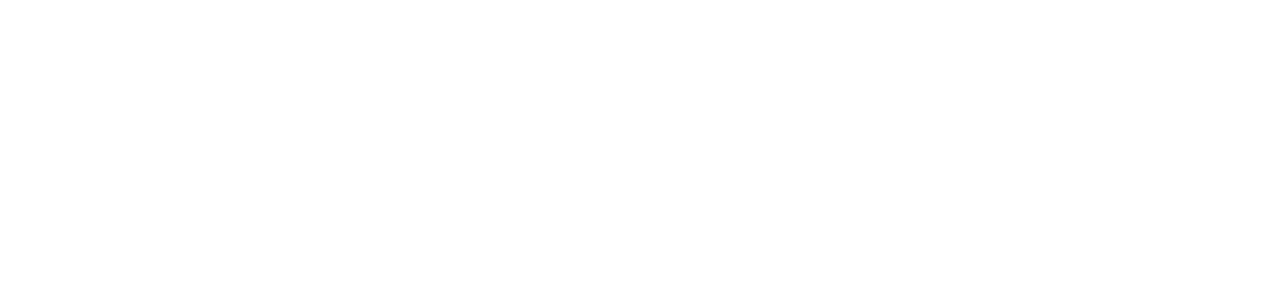
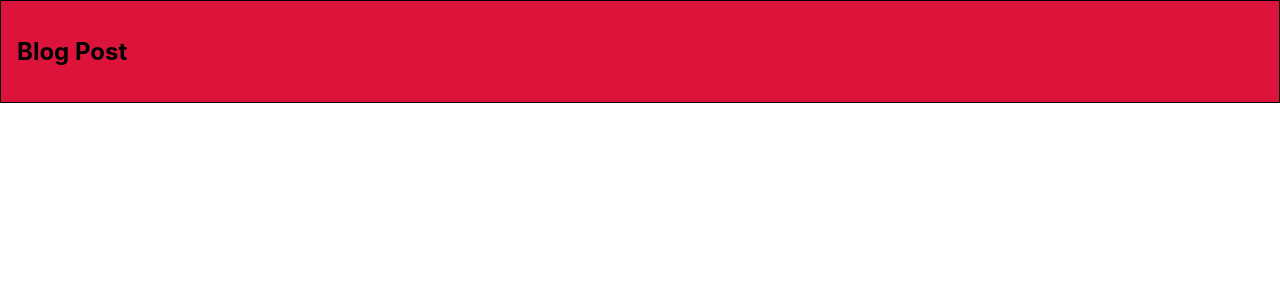
Before and after one commit to ahmedKhaled1995/react-lab-1, a React (Create React App) app: page / in a window 1280 px wide. Shown: the top 300 px of the page. Built offline with nearby package versions, Linux system fonts and the light colour scheme.

Commit message:
Added header

```diff
--- a/src/App.js
+++ b/src/App.js
@@ -1,9 +1,9 @@
-// import './App.css';
+import Header from "./components/Header";
 
 function App() {
   return (
     <div className="App">
-
+      <Header title={"Blog Post"}></Header>
     </div>
   );
 }
--- /dev/null
+++ b/src/components/Header.jsx
@@ -0,0 +1,11 @@
+import "./header.css";
+
+const Header = (props) => {
+    return (
+        <div className="header">
+            <h2>{props.title}</h2>
+        </div>
+    )
+}
+
+export default Header
--- /dev/null
+++ b/src/components/header.css
@@ -0,0 +1,5 @@
+.header{
+    background-color: crimson;
+    padding: 16px;
+    border: 1px solid black;
+}
```
Also changed, not shown: src/hooks/usePosts.js (added).
